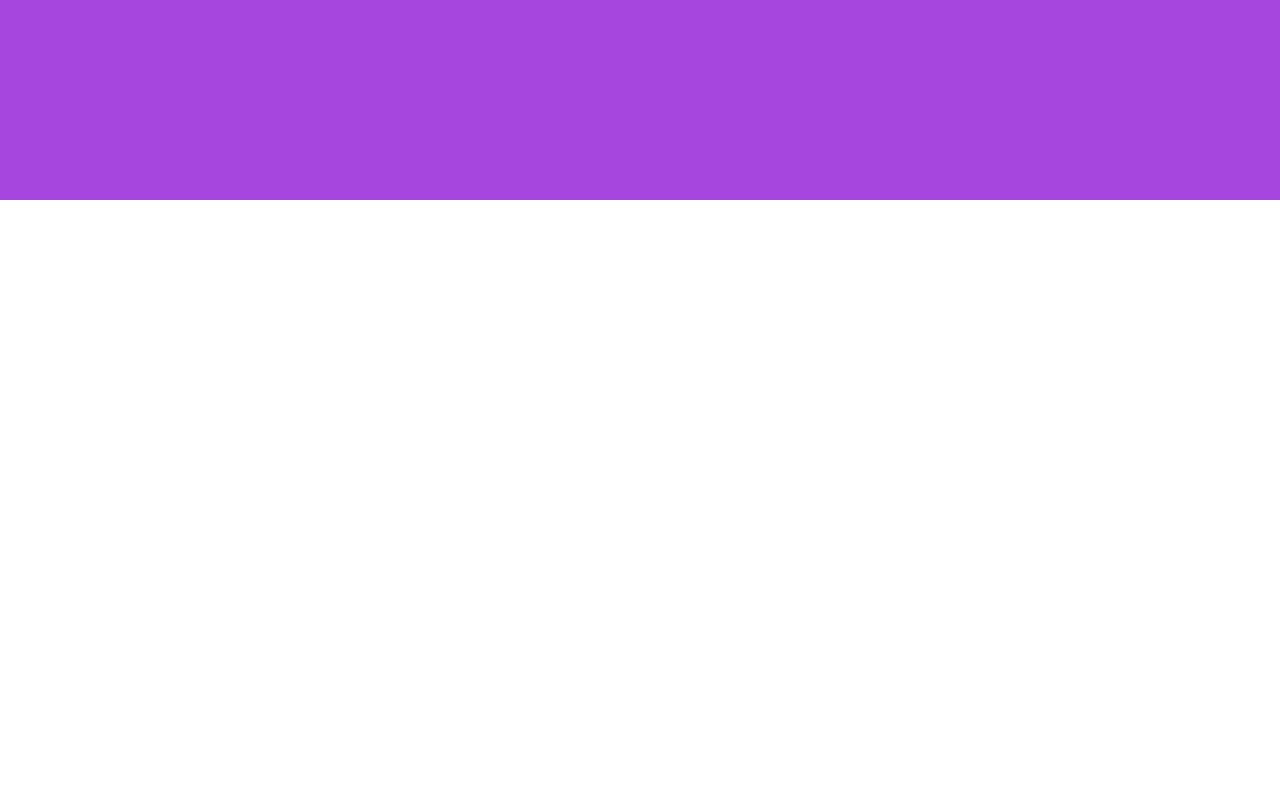
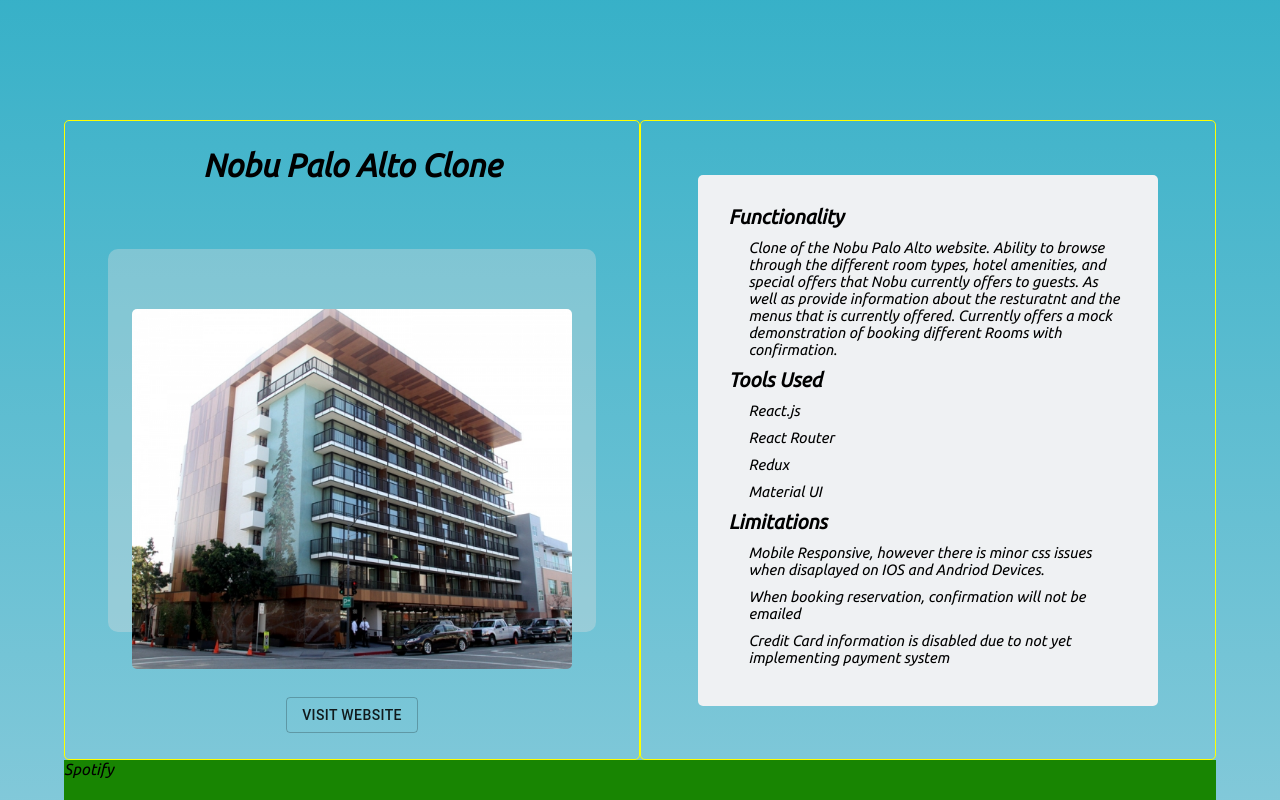
Before and after one commit to amedra13/Portfolio, a React (Create React App) app: page /portfolio in a window 1280 px wide. Shown: the part 600-1400 px from the top of the page. Before the commit the page ends 800 px from the top, so only its background shows below. Built offline with nearby package versions, Linux system fonts and the light colour scheme.

Commit message:
make nobu project be mobile responsive

```diff
--- a/src/MainPage/MainPage.js
+++ b/src/MainPage/MainPage.js
@@ -16,7 +16,9 @@
 				<p>
 					Hello, I am an aspiring Front End Developer located in the Bay Area
 				</p>
-				<p>Welcome to my Portfolio!</p>
+				<p style={{ borderBottom: '3px solid white' }}>
+					Welcome to my Portfolio!
+				</p>
 			</div>
 			<div className="main__title">
 				<div>
--- a/src/Portfolio/Portfolio.css
+++ b/src/Portfolio/Portfolio.css
@@ -1,4 +1,29 @@
 .portfolio {
-	height: 100vh;
-	background-color: rgb(167, 70, 223);
+	height: 100%;
+	background: linear-gradient(rgb(0, 159, 187), #b9dae6);
+	overflow: hidden;
+	font-family: 'Ubuntu', sans-serif;
 }
+.portfolio__title {
+	height: 80vh;
+	display: flex;
+	flex-direction: column;
+	justify-content: center;
+	text-align: center;
+}
+.portfolio__projects {
+}
+
+.portfolio__projects > div {
+	margin: 0 auto;
+	width: 90vw;
+}
+
+.project__nobu {
+	background-color: khaki;
+}
+.project__spotify {
+	background-color: rgb(24, 133, 2);
+	height: 80vh;
+	width: 90vw;
+}
--- a/src/Portfolio/Portfolio.js
+++ b/src/Portfolio/Portfolio.js
@@ -1,4 +1,5 @@
 import React from 'react';
+import Nobu from './Projects/Nobu';
 import Navbar from '../Navbar/Navbar';
 
 import './Portfolio.css';
@@ -7,7 +8,16 @@
 	return (
 		<div className="portfolio">
 			<Navbar />
-			portfolio
+			<div className="portfolio__title">
+				<h1>Portfolio</h1>
+				<h5>
+					Take a look at the projects I have worked on and participating in
+				</h5>
+			</div>
+			<div className="portfolio__projects">
+				<Nobu />
+				<div className="project__spotify">Spotify</div>
+			</div>
 		</div>
 	);
 };
--- /dev/null
+++ b/src/Portfolio/Projects/Nobu.css
@@ -0,0 +1,63 @@
+@media screen and (max-width: 960px) {
+	p {
+		font-size: 2px;
+	}
+}
+
+.nobu {
+	border-radius: 3px;
+}
+.nobu__grid {
+	height: 100% !important;
+}
+.nobu__gridItem {
+	display: flex;
+	flex-direction: column;
+	justify-content: center;
+	align-items: center;
+	height: 80vh;
+	border-radius: 5px;
+	border: 1px solid yellow;
+}
+.nobu__left {
+	height: 60%;
+	margin: 65px 0;
+	width: 85%;
+	border-radius: 10px;
+	background-color: rgba(224, 223, 223, 0.336);
+	display: flex;
+	justify-content: center;
+	align-items: center;
+}
+.nobu__left > img {
+	width: 90%;
+	height: auto;
+	object-fit: contain;
+	border-radius: 5px;
+	margin-bottom: -20%;
+}
+
+.nobu__right {
+	display: flex;
+	flex-direction: column;
+	justify-content: space-evenly;
+	width: 80%;
+	min-height: 80%;
+	background-color: #eff1f3;
+	border-radius: 5px;
+	padding: 30px;
+}
+.nobu__right > h1 {
+	font-size: 20px;
+}
+.nobu__right > p {
+	padding-left: 20px;
+	font-size: 15px;
+	margin: 10px 0;
+}
+.nobu__right > ul > li {
+	list-style: none;
+	padding-left: 20px;
+	font-size: 15px;
+	margin: 10px 0;
+}
--- /dev/null
+++ b/src/Portfolio/Projects/Nobu.js
@@ -0,0 +1,57 @@
+import React from 'react';
+import Grid from '@material-ui/core/Grid';
+import Button from '@material-ui/core/Button';
+import NobuImage from '../../images/nobu_building.jpg';
+import './Nobu.css';
+
+const Nobu = () => {
+	return (
+		<div className="nobu">
+			<Grid className="nobu__grid" container>
+				<Grid className="nobu__gridItem" item xs={12} md={6}>
+					<h1>Nobu Palo Alto Clone</h1>
+					<div className="nobu__left">
+						<img src={NobuImage} alt="Project: Nobu Palo Alto Clone" />
+					</div>
+					<Button variant="outlined">Visit Website</Button>
+				</Grid>
+				<Grid className="nobu__gridItem" item xs={12} md={6}>
+					<div className="nobu__right">
+						<h1>Functionality</h1>
+						<p>
+							Clone of the Nobu Palo Alto website. Ability to browse through the
+							different room types, hotel amenities, and special offers that
+							Nobu currently offers to guests. As well as provide information
+							about the resturatnt and the menus that is currently offered.
+							Currently offers a mock demonstration of booking different Rooms
+							with confirmation.
+						</p>
+						<h1>Tools Used</h1>
+						<ul>
+							<li>React.js</li>
+							<li>React Router</li>
+							<li>Redux</li>
+							<li>Material UI</li>
+						</ul>
+						<h1>Limitations</h1>
+						<ul>
+							<li>
+								Mobile Responsive, however there is minor css issues when
+								disaplayed on IOS and Andriod Devices.
+							</li>
+							<li>
+								When booking reservation, confirmation will not be emailed
+							</li>
+							<li>
+								Credit Card information is disabled due to not yet implementing
+								payment system
+							</li>
+						</ul>
+					</div>
+				</Grid>
+			</Grid>
+		</div>
+	);
+};
+
+export default Nobu;
```
Also changed, not shown: src/images/nobu_building.jpg (added).
